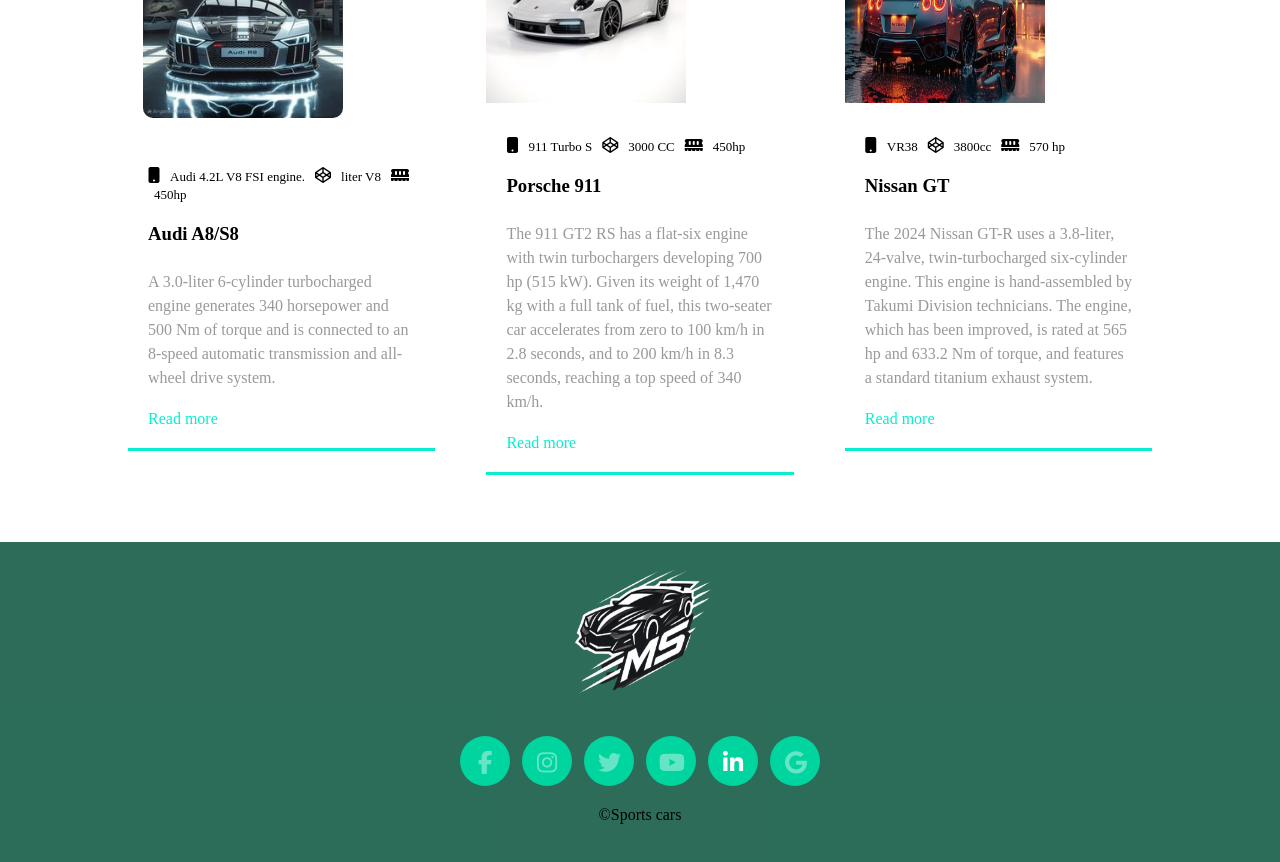
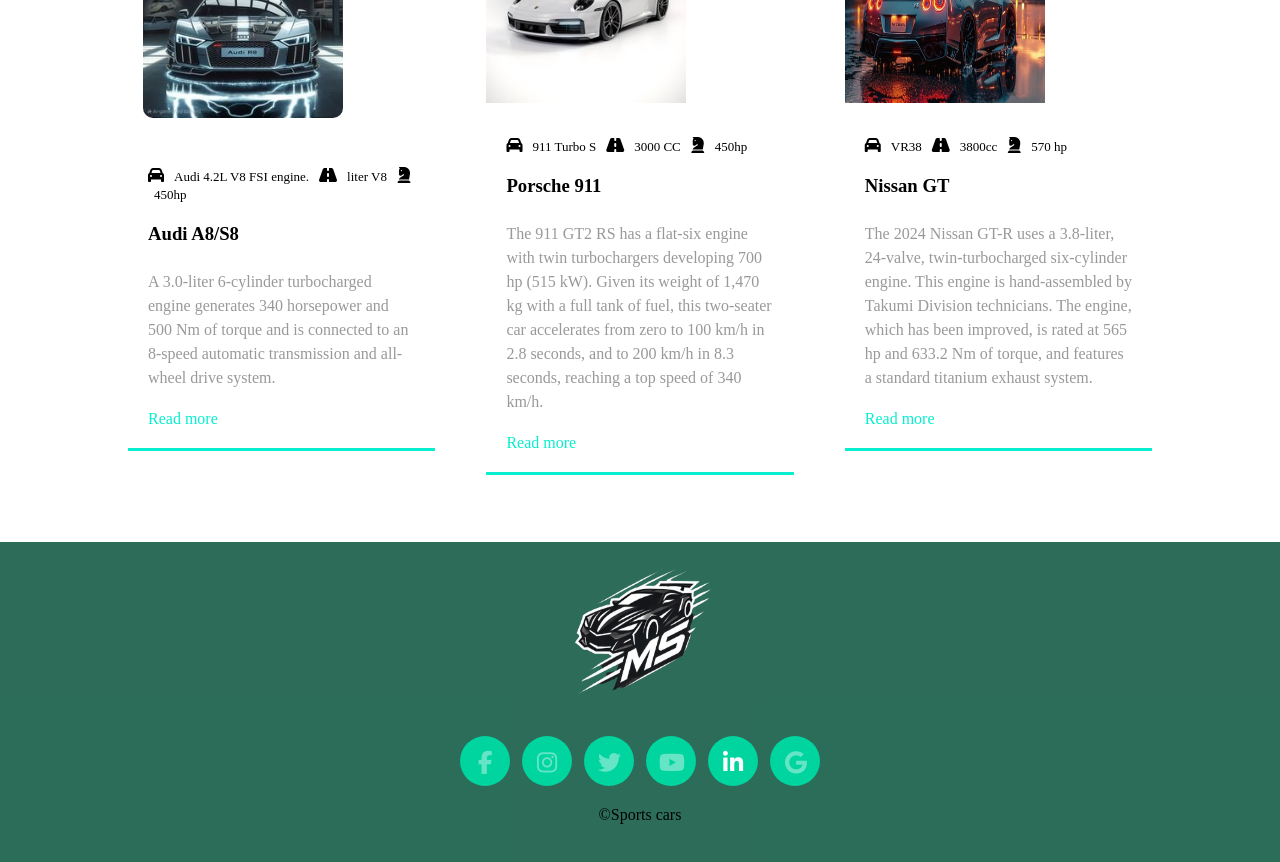
Before and after one commit to Mohamed-6amy/TEMPLATE_1, a plain HTML site: page index.html in a window 1280 px wide. Shown: the part 6920-7782 px from the top of the page. Drawn offline with Linux system fonts and the light colour scheme.

Commit message:
Update index.html

```diff
--- a/index.html
+++ b/index.html
@@ -440,11 +440,11 @@
                 </div><!-- /imag-10 -->
                 <div class="part10-1">
                         <ul class="list10">
-                            <i class="fa-solid fa-mobile-button"></i>
+                            <i class="fa-solid fa-car"></i>
                             <li>Audi 4.2L V8 FSI engine.</li>
-                            <i class="fa-brands fa-codepen"></i>
+                           <i class="fa-solid fa-road"></i>
                             <li>liter V8</li>
-                            <i class="fa-solid fa-memory"></i>
+                           <i class="fa-solid fa-chess-knight"></i>
                             <li>450hp</li>
                         </ul>
                             <h3>Audi A8/S8</h3>
@@ -461,11 +461,11 @@
                 </div><!-- /imag10 -->
                 <div class="part10-1">
                         <ul class="list10">
-                            <i class="fa-solid fa-mobile-button"></i>
+                           <i class="fa-solid fa-car"></i>
                             <li>911 Turbo S</li>
-                            <i class="fa-brands fa-codepen"></i>
+                       <i class="fa-solid fa-road"></i>
                             <li>3000 CC</li>
-                            <i class="fa-solid fa-memory icon5"></i>
+                           <i class="fa-solid fa-chess-knight"></i>
                             <li>450hp</li>
                         </ul>
                             <h3>Porsche 911</h3>
@@ -482,11 +482,11 @@
                 </div><!-- /imag10 -->
                 <div class="part10-1">
                         <ul class="list10">
-                            <i class="fa-solid fa-mobile-button"></i>
+                            <i class="fa-solid fa-car"></i>
                             <li>VR38</li>
-                            <i class="fa-brands fa-codepen"></i>
+                           <i class="fa-solid fa-road"></i>
                             <li>3800cc</li>
-                            <i class="fa-solid fa-memory icon5"></i>
+                           <i class="fa-solid fa-chess-knight"></i>
                             <li>570 hp</li>
                         </ul>
                             <h3>Nissan GT</h3>
```
